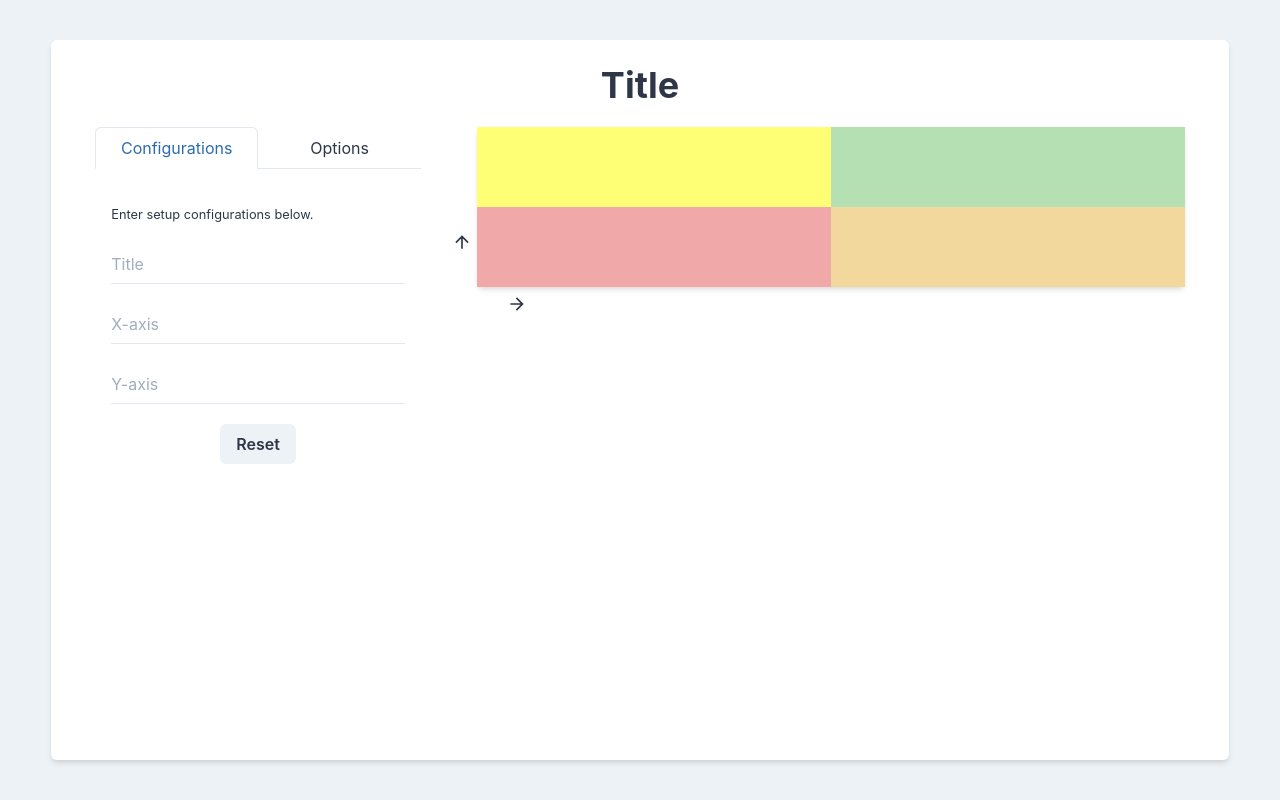
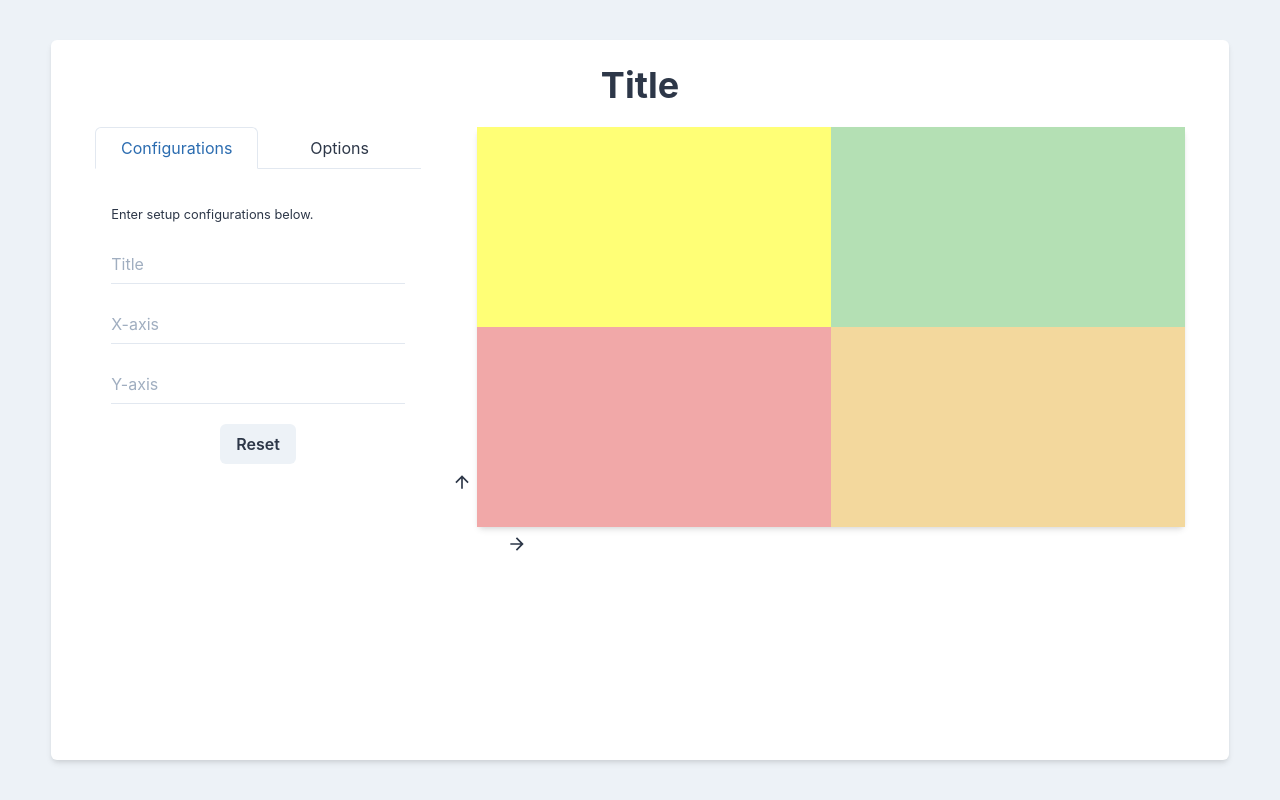
Before and after one commit to rporeilly/2x2matrix, a React (Create React App) app: page / in a window 1280 px wide. Built offline with nearby package versions, Linux system fonts and the light colour scheme.

Commit message:
Adding framer motion

```diff
--- a/package.json
+++ b/package.json
@@ -12,7 +12,7 @@
     "@testing-library/jest-dom": "^5.11.4",
     "@testing-library/react": "^11.1.0",
     "@testing-library/user-event": "^12.1.10",
-    "framer-motion": "^4",
+    "framer-motion": "^4.1.17",
     "react": "^17.0.2",
     "react-dom": "^17.0.2",
     "react-redux": "^7.2.4",
--- a/src/components/Display.js
+++ b/src/components/Display.js
@@ -3,25 +3,35 @@ import {
 } from '@chakra-ui/react';
 import {ArrowForwardIcon} from '@chakra-ui/icons'
 import { useSelector } from 'react-redux'
+import { motion } from "framer-motion"
 
 function Display(props) {
 
   const options = useSelector(state => state)
   const optionsObject = [...Object.values(options), ...Object.keys(options)]
   // console.log(optionsObject[0])
+  const fadeInSpeed = 0.5
 
   // console.log("Display: " + options.option[0].name)
   const listItemsTopLeft = optionsObject[0].filter(effortType => effortType.effort === '12').map((i) =>
-    <ListItem key={i.index}>{i.name}</ListItem>
+      <motion.div initial={{ opacity: 0 }} animate={{ opacity: 1 }} transition={{ duration: fadeInSpeed }} >
+        <ListItem key={i.index}>{i.name}</ListItem>
+    </motion.div>
   )
   const listItemsTopRight = optionsObject[0].filter(effortType => effortType.effort === '22').map((i) =>
-    <ListItem key={i.index}>{i.name}</ListItem>
+    <motion.div initial={{ opacity: 0 }} animate={{ opacity: 1 }} transition={{ duration: fadeInSpeed }} >
+      <ListItem key={i.index}>{i.name}</ListItem>
+    </motion.div>
   )
   const listItemsBottomLeft = optionsObject[0].filter(effortType => effortType.effort === '11').map((i) =>
-    <ListItem key={i.index}>{i.name}</ListItem>
+    <motion.div initial={{ opacity: 0 }} animate={{ opacity: 1 }} transition={{ duration: fadeInSpeed }} >
+      <ListItem key={i.index}>{i.name}</ListItem>
+    </motion.div>
   )
   const listItemsBottomRight = optionsObject[0].filter(effortType => effortType.effort === '21').map((i) =>
-    <ListItem key={i.index}>{i.name}</ListItem>
+    <motion.div initial={{ opacity: 0 }} animate={{ opacity: 1 }} transition={{ duration: fadeInSpeed }} >
+      <ListItem key={i.index}>{i.name}</ListItem>
+    </motion.div>
   )
   return (
     <Box position="relative">
@@ -32,28 +42,28 @@ function Display(props) {
       </Box>
       <Box rounded="md" boxShadow="md">
         <SimpleGrid columns={2} spacing={0}>
-          <Box bg="#ffff76">
+          <Box minH="200" bg="#ffff76">
             <Center p="10">
               <UnorderedList>
                 {listItemsTopLeft}
               </UnorderedList>
             </Center>
           </Box>
-          <Box bg="#b4e0b4">
+          <Box minH="200" bg="#b4e0b4">
             <Center p="10">
               <UnorderedList>
                 {listItemsTopRight}
               </UnorderedList>
             </Center>
           </Box>
-          <Box bg="#f1a8a8">
+          <Box minH="200" bg="#f1a8a8">
             <Center p="10">
               <UnorderedList>
                 {listItemsBottomLeft}
               </UnorderedList>
             </Center>
           </Box>
-          <Box bg="#f3d89d">
+          <Box minH="200" bg="#f3d89d">
             <Center p="10">
               <UnorderedList>
                 {listItemsBottomRight}
```
Also changed, not shown: 1 other file (tests, documents, lock files or other folders).
